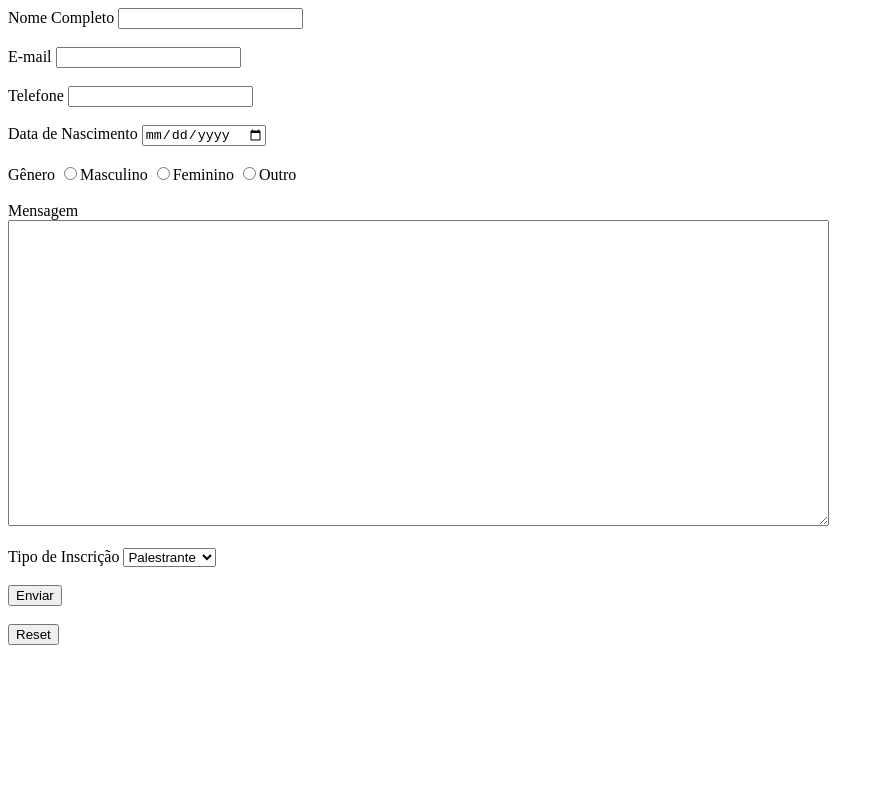
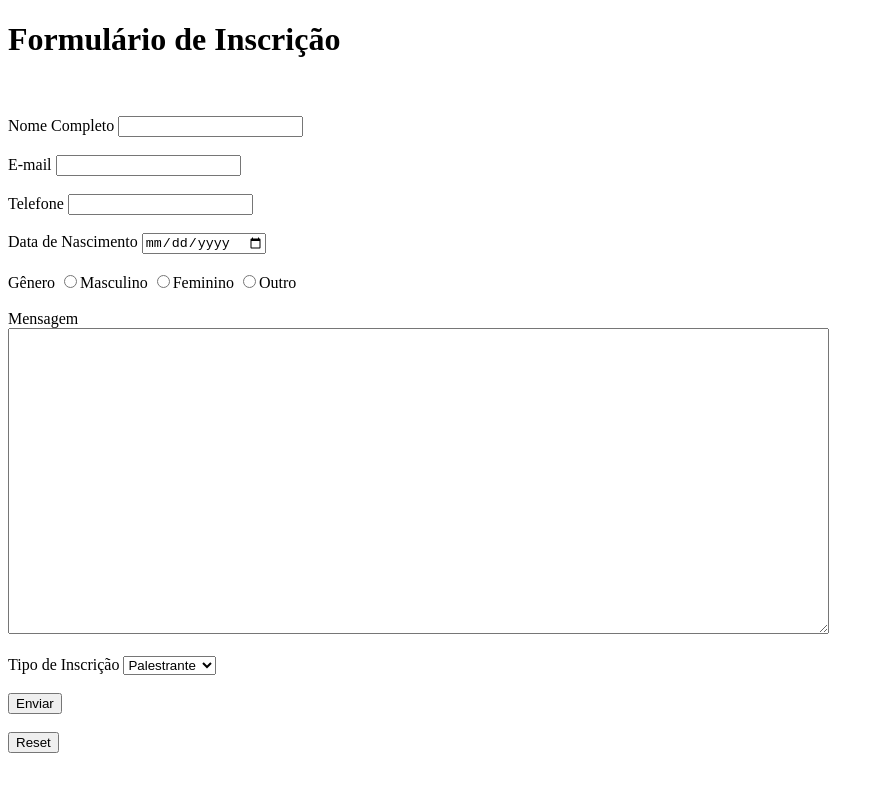
Before and after one commit to RafaelRyu/Formul-rio-de-Inscri-o, a plain HTML site: page index.html in a window 1280 px wide. Shown: the whole page, without its empty margins (0-884 px from the left). Drawn offline with Linux system fonts and the light colour scheme.

Commit message:
Atualizar o index.html

```diff
--- a/index.html
+++ b/index.html
@@ -6,6 +6,9 @@
     <title>Formulário de Inscrição</title>
 </head>
 <body>
+<h1> Formulário de Inscrição </h1>
+<br>
+<br>
 
     <form action="">
 
```
